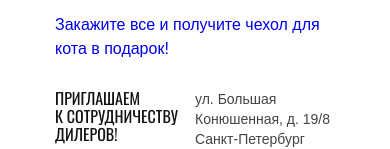
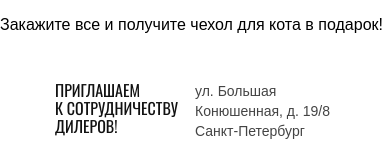
Before and after one commit to AlinaLeonidovna/1447027-cat-energy-20, a website: page source/catalog.html in a window 390 px wide. Shown: the part 2758-2907 px from the top of the page. Drawn offline with nearby package versions, Linux system fonts and the light colour scheme; files that its build step writes are made by us from their sources.

Commit message:
Добавляет правки в разметке и позиционировании + на tablet

```diff
--- a/source/catalog.html
+++ b/source/catalog.html
@@ -362,11 +362,9 @@
       </section>
 
       <section class="stock">
-        <div class="container">
           <h2 class="visually-hidden">Акционное предложение</h2>
-          <a class="stock__link" href="#">Закажите все и получите чехол для кота в подарок!</a>
+          <p class="stock__text">Закажите все и получите чехол для кота в подарок!</p>
         </div>
-      </section>
   </main>
   <footer class="page-footer">
     <div class="page-footer__contacts">
--- a/source/less/blocks/card-main-product.less
+++ b/source/less/blocks/card-main-product.less
@@ -126,7 +126,7 @@
     width: 60px;
   }
 
-  @media (min-width: @tablet-width) {
+  @media (min-width: @desktop-width) {
     top: 81px;
     left: 90px;
   }
@@ -150,7 +150,7 @@
     height: 60px;
   }
 
-  @media (min-width: @tablet-width) {
+  @media (min-width: @desktop-width) {
     top: 51px;
     left: 120px;
   }
```
